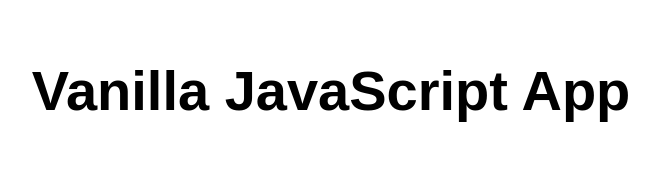
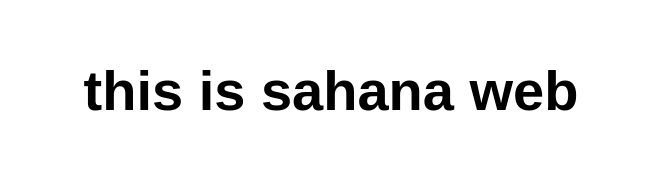
Before and after one commit to Sahanaalaudeen/sahana, a website: page src/index.html in a window 1280 px wide. Shown: the whole page, without its empty margins (309-968 px from the left). Drawn offline with Linux system fonts and the light colour scheme.

Commit message:
index.html

```diff
--- a/src/index.html
+++ b/src/index.html
@@ -10,7 +10,7 @@
 
 <body>
   <main>
-    <h1>Vanilla JavaScript App</h1>
+    <h1>this is sahana web</h1>
   </main>
 </body>
 
```
